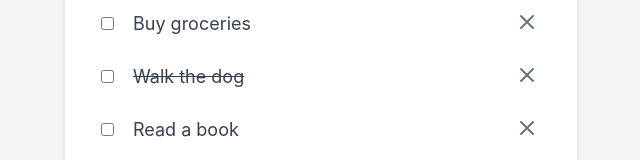
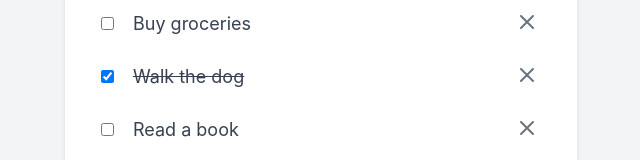
Before and after one commit to yan-naing-a/todo-list, a React (Create React App) app: page / in a window 1280 px wide. Shown: the part 181-341 px from the top of the page, without its empty margins (319-959 px from the left). Built offline with nearby package versions, Linux system fonts and the light colour scheme; data requests are answered from the project's data file.

Commit message:
feat(TodoList): handle update check todo

```diff
--- a/src/components/SingleTodo/index.jsx
+++ b/src/components/SingleTodo/index.jsx
@@ -20,10 +20,23 @@ export default function SingleTodo({ todo, updateTodo, deleteTodo }) {
     deleteTodo(todo.id);
   };
 
+  const handleCheckTodo = () => {
+    const updatedTodo = {
+      id: todo.id,
+      title: todo.title,
+      completed: !todo.completed,
+    };
+    updateTodo(updatedTodo);
+  };
+
   return (
     <li className="todo-item-container">
       <div className="todo-item">
-        <input type="checkbox" />
+        <input
+          type="checkbox"
+          checked={todo.completed}
+          onChange={handleCheckTodo}
+        />
         {!isEdit && (
           <span
             className={`todo-item-label ${
--- a/src/data/db.json
+++ b/src/data/db.json
@@ -16,7 +16,7 @@
       "completed": false
     },
     {
-      "id": 0.8179591643262725,
+      "id": "0.8179591643262725",
       "title": "Do homework",
       "completed": false
     }
```
